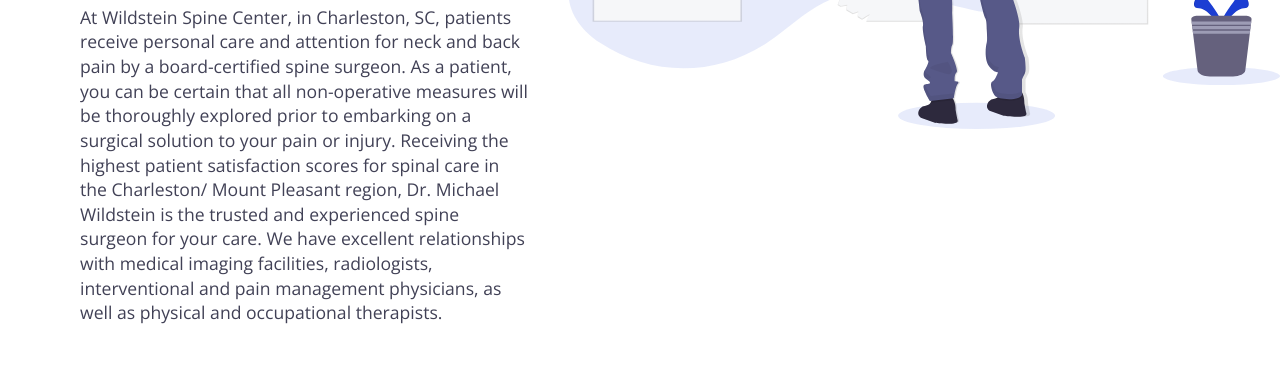
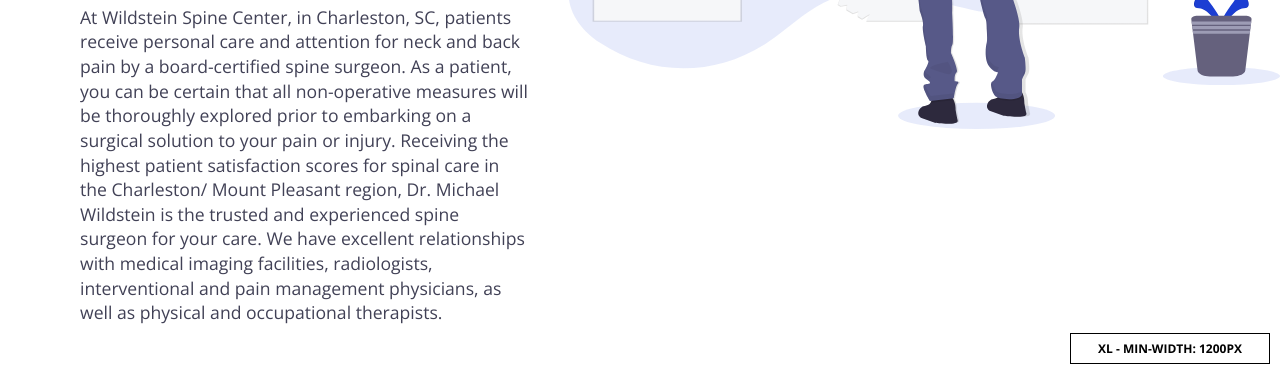
Before and after one commit to flyntrudolph/TestDoctorPage, a Gatsby site: page / in a window 1280 px wide. Shown: the part 426-800 px from the top of the page. Built offline with nearby package versions, Linux system fonts and the light colour scheme; Gatsby itself is replaced by a stand-in of ours.

Commit message:
screwing with styles

```diff
--- a/src/pages/index.js
+++ b/src/pages/index.js
@@ -17,6 +17,7 @@
           content="Small Business Theme. Multiple content types using Markdown and JSON sources. Responsive design and SCSS. This is a beautiful and artfully designed starting theme."
         />
       </Helmet>
+      {/* <div className="FlyntLogo pb-1"> */}
       <div className="intro pb-6">
         <div className="container">
           <h1>SPINE SURGEON TEST PAGE FOR POTENTIAL DOCTORS.</h1>
@@ -32,6 +33,7 @@
           </p>
         </div>
       </div>
+      {/* </div> */}
 
       <div className="container pt-2">
         <Call button />
--- a/src/scss/style.scss
+++ b/src/scss/style.scss
@@ -72,22 +72,22 @@
 @import 'pages/services/page-service';
 
 // Display breakpoints for DEV
-// body:after {
-//   color: #000000;
-//   font-size: 12px;
-//   padding: 5px;
-//   font-weight: bold;
-//   right: 10px;
-//   position: fixed;
-//   text-align: center;
-//   text-transform: uppercase;
-//   bottom: 10px;
-//   width: 200px;
-//   z-index: 9999;
-//   border: solid 1px #000000;
-//   @each $name, $value in $grid-breakpoints {
-//     @include media-breakpoint-up($name) {
-//       content: "#{$name} - min-width: #{$value}";
-//     }
-//   }
-// }
+body:after {
+  color: #000000;
+  font-size: 12px;
+  padding: 5px;
+  font-weight: bold;
+  right: 10px;
+  position: fixed;
+  text-align: center;
+  text-transform: uppercase;
+  bottom: 10px;
+  width: 200px;
+  z-index: 9999;
+  border: solid 1px #000000;
+  @each $name, $value in $grid-breakpoints {
+    @include media-breakpoint-up($name) {
+      content: "#{$name} - min-width: #{$value}";
+    }
+  }
+}
```
